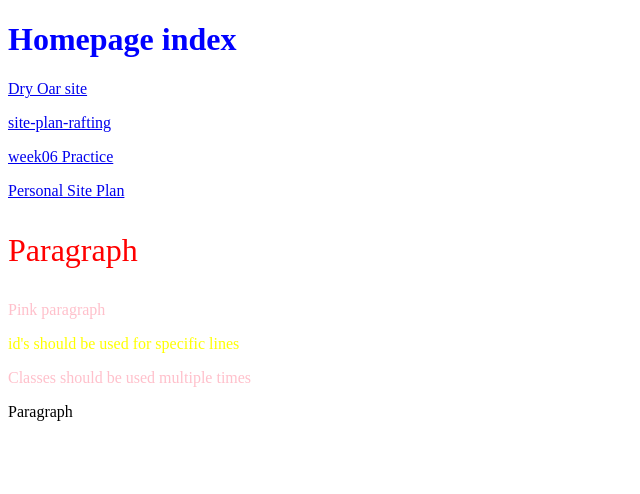
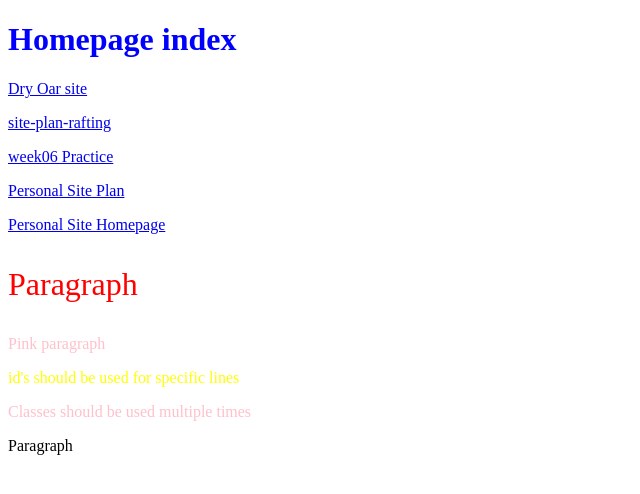
Before and after one commit to Bry443/WDD_130, a plain HTML site: page index.html in a window 1280 px wide. Shown: the whole page, without its empty margins (0-640 px from the left). Drawn offline with Linux system fonts and the light colour scheme.

Commit message:
actual final

```diff
--- a/index.html
+++ b/index.html
@@ -17,6 +17,9 @@
     <p>
       <a href="minecraftsite/site-plan.html">Personal Site Plan</a>
     </p>
+    <p>
+      <a href="minecraftsite/index.html">Personal Site Homepage</a>
+    </p>
     <p class="red">Paragraph</p>
     <p class="pink">Pink paragraph</p>
     <p id="yellow">id's should be used for specific lines</p>
```
